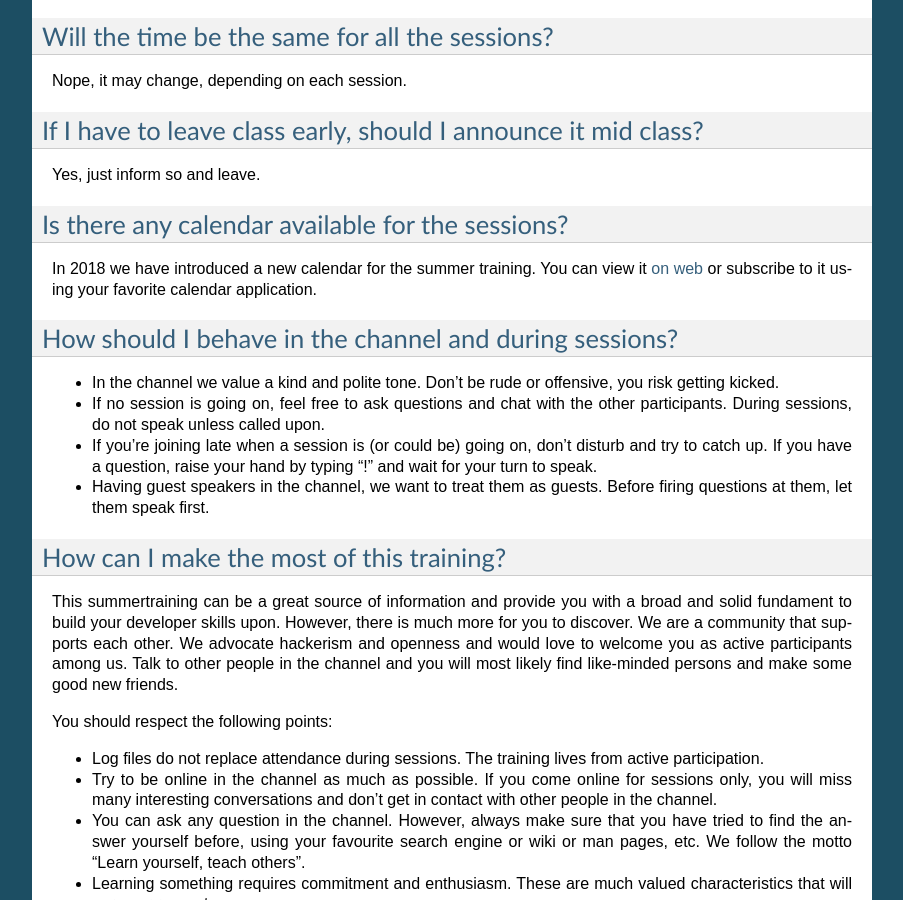
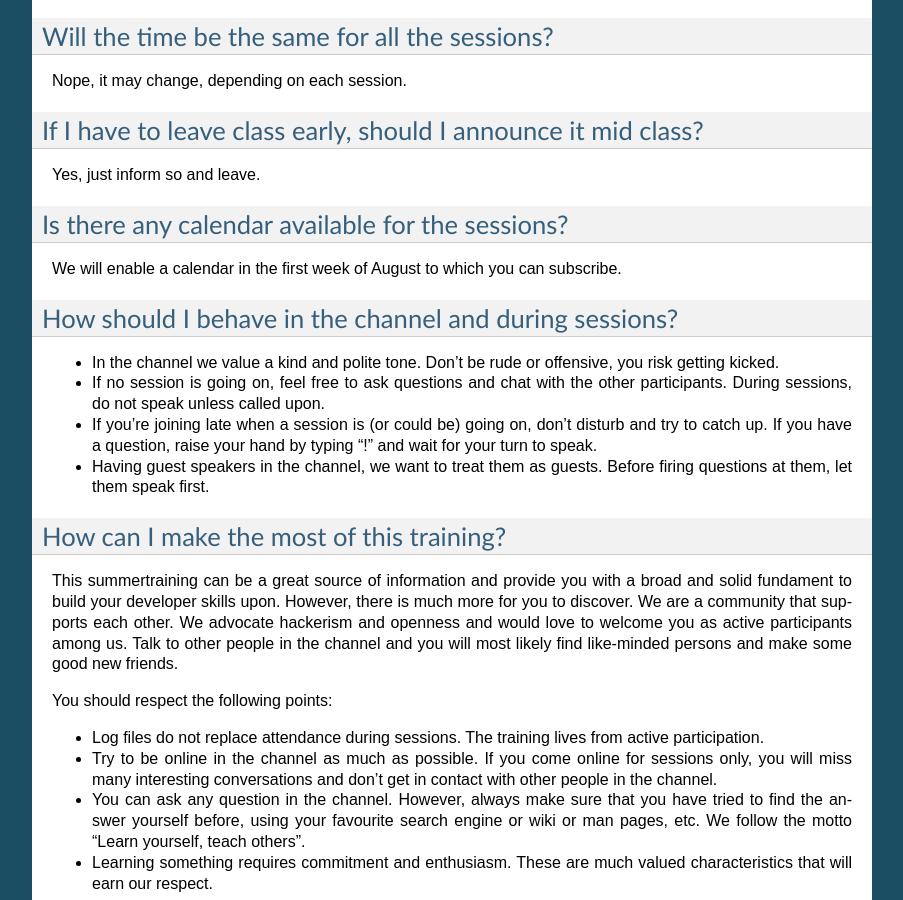
Before and after one commit to kushaldas/summertraining, a Sphinx documentation site: the page built from docs/faq.rst, in a window 1280 px wide and 900 px high, scrolled down 1618 px. Shown: the whole window, without its empty margins (198-1101 px from the left). Built offline with Sphinx 7.4.7, drawn with Linux system fonts in a browser that asks for light colours.

Commit message:
Calendar is not there yet

```diff
--- a/docs/faq.rst
+++ b/docs/faq.rst
@@ -84,10 +84,7 @@ Yes, just inform so and leave.
 Is there any calendar available for the sessions?
 --------------------------------------------------
 
-In 2018 we have introduced a new calendar for the summer training. You can
-view it `on web
-<https://calendar.dgplug.org/index.php/apps/calendar/p/yQ8Tq48XMPeCNa8a/dgplug>`_
-or subscribe to it using your favorite calendar application.
+We will enable a calendar in the first week of August to which you can subscribe.
 
 How should I behave in the channel and during sessions?
 -------------------------------------------------------
```
